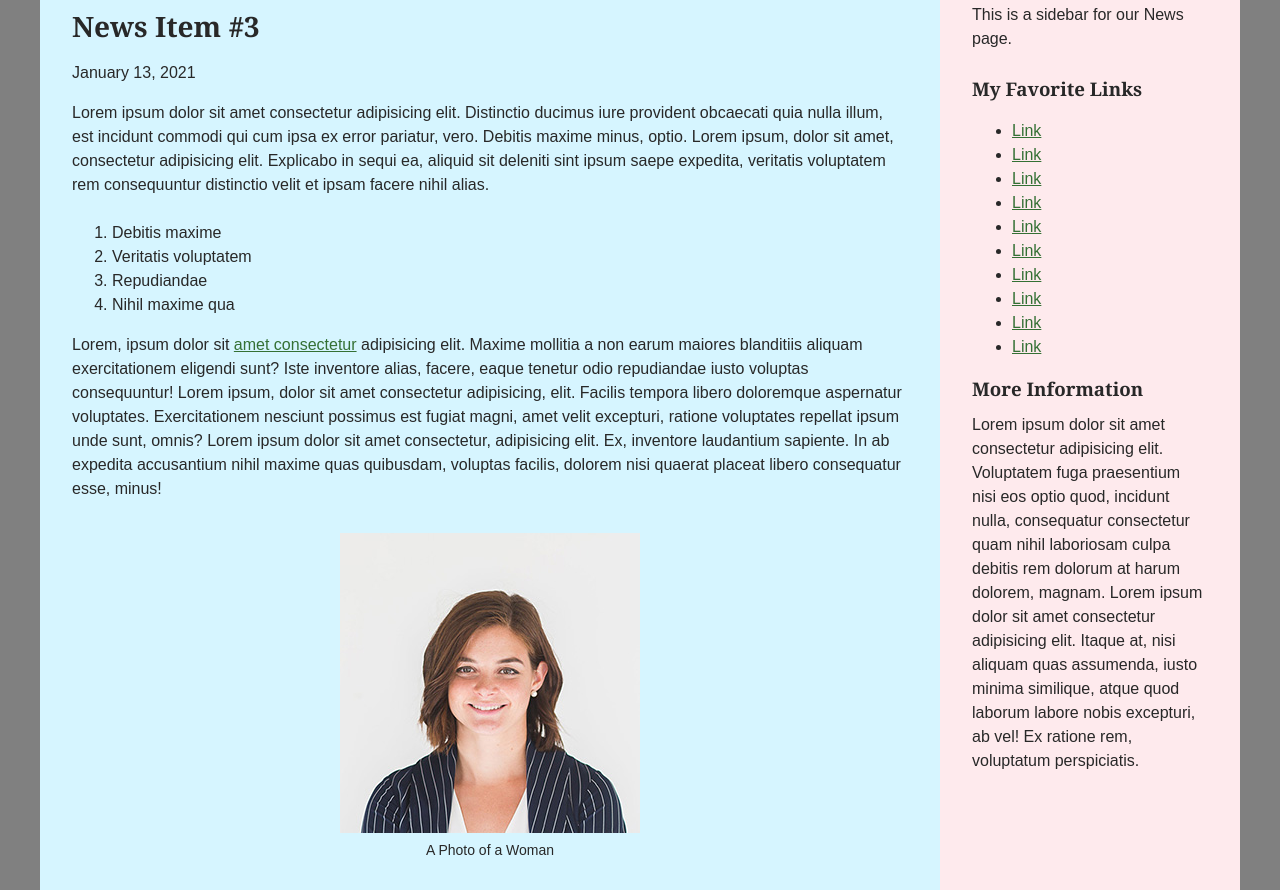
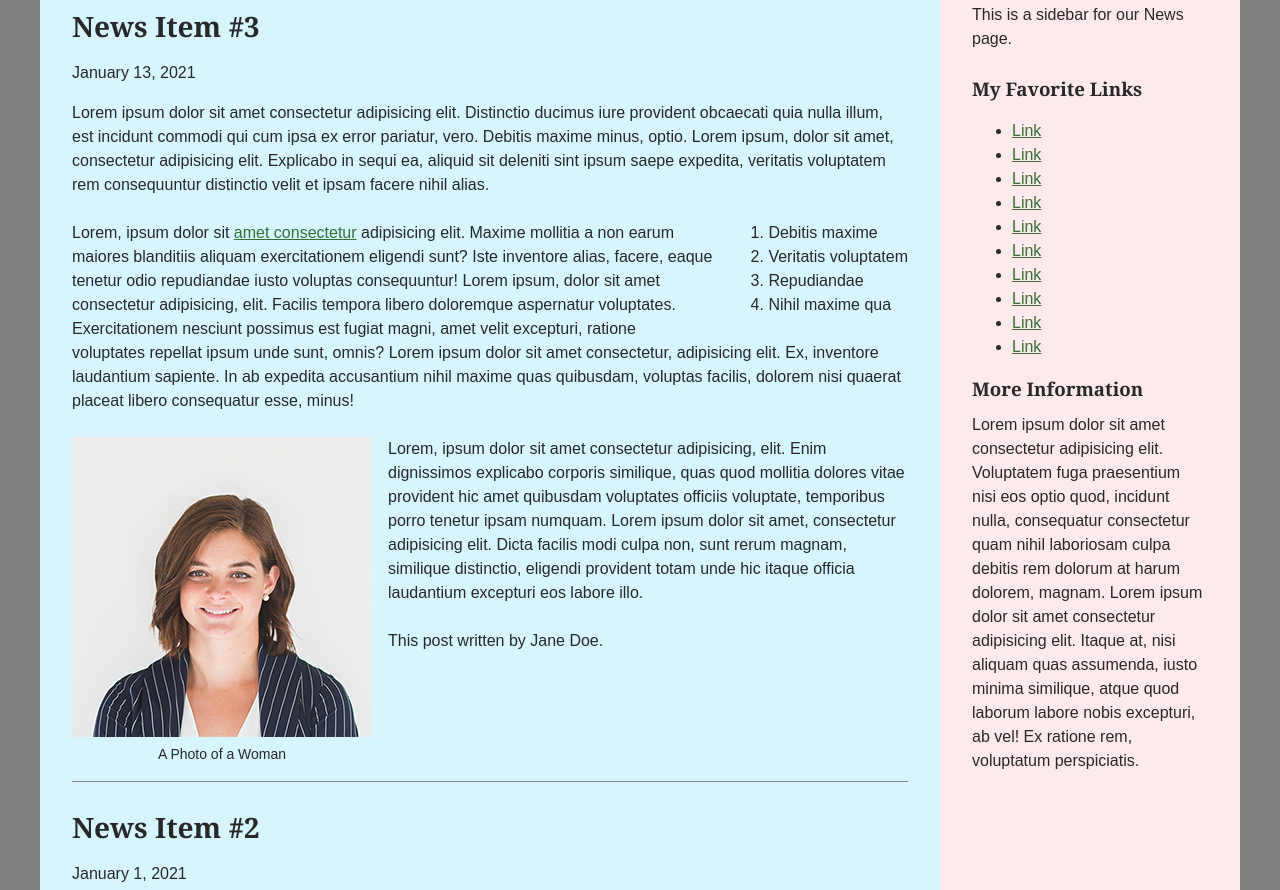
Before and after one commit to ynlidev/day-07, a plain HTML site: page day-07/news.html in a window 1280 px wide. Shown: the part 227-1117 px from the top of the page. Drawn offline with Linux system fonts and the light colour scheme.

Commit message:
Added floats and clearfix hack

```diff
--- a/day-07/styles/news.css
+++ b/day-07/styles/news.css
@@ -38,7 +38,7 @@ h4,
 h5,
 h6 {
   font-family: Georgia, Times, "Times New Roman", serif;
-	margin: .5em 0;
+  margin: 0.5em 0;
 }
 
 h1 {
@@ -52,7 +52,6 @@ h2 {
 p {
   margin: 0 0 1.5em;
 }
-
 
 /* Elements
 --------------------------------------------- */
@@ -68,7 +67,7 @@ figure {
 }
 
 figcaption {
-	font-size: .875rem;
+  font-size: 0.875rem;
 }
 
 blockquote {
@@ -76,14 +75,14 @@ blockquote {
   color: #ffffff;
   text-align: center;
   padding: 2rem;
-	border: .25rem double #ffffff;
+  border: 0.25rem double #ffffff;
   border-radius: 1rem;
 }
 
 blockquote p {
   font-family: Georgia, Times, "Times New Roman", serif;
   font-size: 1.5rem;
-	margin: 0 0 .5em;
+  margin: 0 0 0.5em;
 }
 
 blockquote cite {
@@ -116,7 +115,6 @@ a:active {
   background-color: #234723;
 }
 
-
 /*--------------------------------------------------------------
 # Layout
 --------------------------------------------------------------*/
@@ -127,7 +125,6 @@ a:active {
 }
 
 @media (min-width: 50em) {
-
   .site-wrapper {
     display: flex;
     flex-wrap: wrap;
@@ -146,7 +143,6 @@ a:active {
   .site-sidebar {
     width: 25%;
   }
-
 }
 
 /*--------------------------------------------------------------
@@ -218,9 +214,7 @@ a:active {
 }
 /* END -- STYLES FOR MOBILE MENU */
 
-
 @media (min-width: 43.75em) {
-
   .menu-toggle {
     display: none;
   }
@@ -244,34 +238,40 @@ a:active {
     line-height: 8rem; /* Matches the height of the .site-logo: 6rem + 1rem + 1rem */
     padding: 0 1rem;
   }
-
 }
-
 
 /* Main
 --------------------------------------------- */
 .site-main {
-	padding: .25rem 2rem;
+  padding: 0.25rem 2rem;
   background-color: #d6f5ff;
 }
 
 article {
   border-bottom: 1px solid #888888;
   margin-bottom: 1.5rem;
+  /* clear: both; */
+  /* we are going to use clearfix hack instead */
 }
 
+article::after {
+  content: "";
+  display: block;
+  clear: both;
+}
 article footer {
   margin: 1rem 0 0;
 }
 
 .alignleft {
-
+  float: left;
+  margin: 0 1rem 1rem 0;
 }
 
 .alignright {
+  float: right;
+  margin: 0 0 1rem 1rem;
 }
-
-
 
 /* Sidebar
 --------------------------------------------- */
@@ -279,7 +279,6 @@ article footer {
   padding: 2rem;
   background-color: #feeaed;
 }
-
 
 /* Footer
 --------------------------------------------- */
```
Lines whose indentation alone changed are shown as unchanged.
